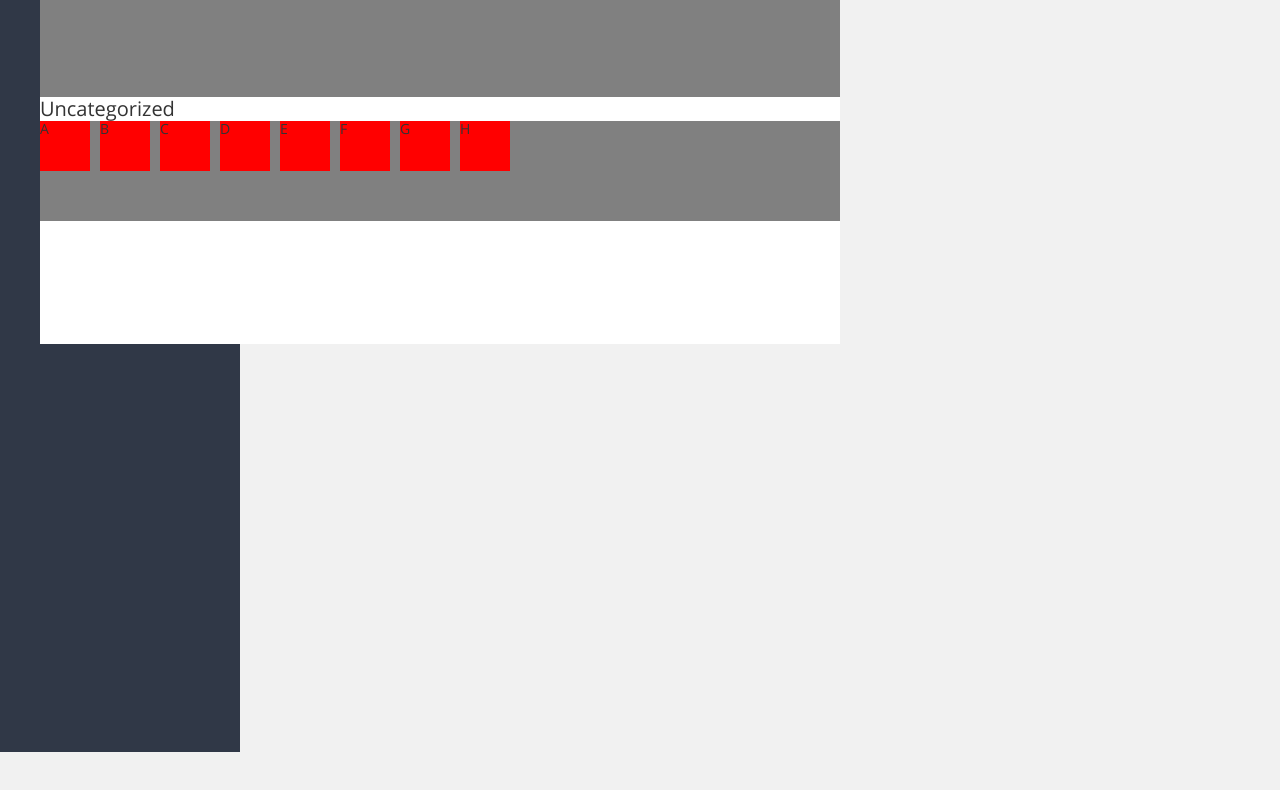
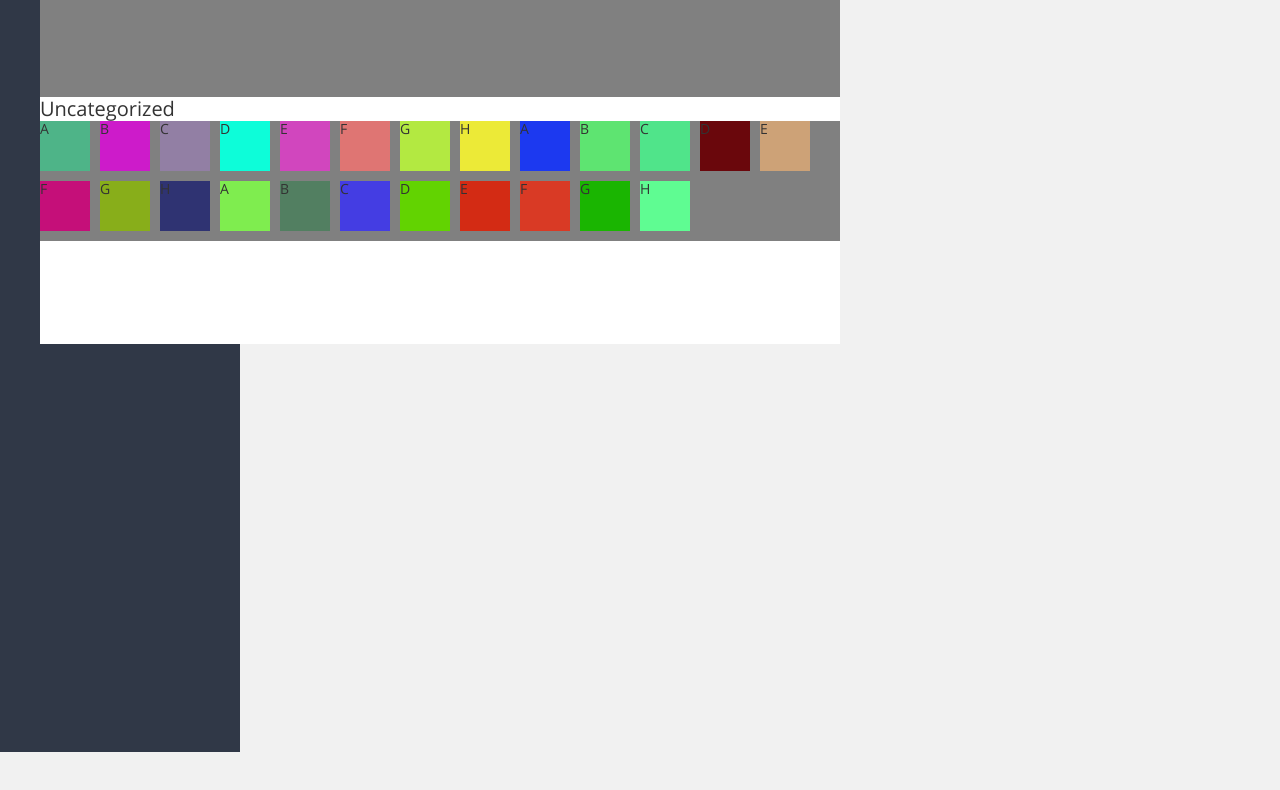
Before and after one commit to BenjaminHarding/AppSwitcher, a website: page src/index.html in a window 1280 px wide. Shown: the part 96-886 px from the top of the page. Drawn offline with Linux system fonts and the light colour scheme; files whose address does not match are found by name.

Commit message:
Dragging vertical now working

```diff
--- a/src/index.html
+++ b/src/index.html
@@ -47,6 +47,22 @@
               <div class="app-switcher-app js-drag-app">F</div>
               <div class="app-switcher-app js-drag-app">G</div>
               <div class="app-switcher-app js-drag-app">H</div>
+              <div class="app-switcher-app js-drag-app">A</div>
+              <div class="app-switcher-app js-drag-app">B</div>
+              <div class="app-switcher-app js-drag-app">C</div>
+              <div class="app-switcher-app js-drag-app">D</div>
+              <div class="app-switcher-app js-drag-app">E</div>
+              <div class="app-switcher-app js-drag-app">F</div>
+              <div class="app-switcher-app js-drag-app">G</div>
+              <div class="app-switcher-app js-drag-app">H</div>
+              <div class="app-switcher-app js-drag-app">A</div>
+              <div class="app-switcher-app js-drag-app">B</div>
+              <div class="app-switcher-app js-drag-app">C</div>
+              <div class="app-switcher-app js-drag-app">D</div>
+              <div class="app-switcher-app js-drag-app">E</div>
+              <div class="app-switcher-app js-drag-app">F</div>
+              <div class="app-switcher-app js-drag-app">G</div>
+              <div class="app-switcher-app js-drag-app">H</div>
 
             </div>
           </div>
--- a/src/sass/chrome/_app-switcher--new.scss
+++ b/src/sass/chrome/_app-switcher--new.scss
@@ -34,6 +34,7 @@
 .app-group__heading {}
 
 .app-group__content {
+  overflow: auto;
   min-height: 100px;
   background-color: grey;
 }
@@ -51,6 +52,7 @@
 
   background-color: red;
   margin-right: 10px;
+  margin-bottom: 10px;
 }
 
 [draggable] {
--- a/src/scripts/app-switcher-dnd.js
+++ b/src/scripts/app-switcher-dnd.js
@@ -32,6 +32,8 @@
 
     // Apps
     $( '.' + dragElements[1] ).attr('draggable', true).each(function(index,element) {
+
+      element.style.backgroundColor = `rgb( ${Math.floor(Math.random()*255)}, ${Math.floor(Math.random()*255)}, ${Math.floor(Math.random()*255)} )`;
 
       addAppDragEvents( element );
 
@@ -118,7 +120,18 @@
           var $tempChild = $(this),
             offset = $tempChild.offset();
 
-          if( mouseX > offset.left && (!childLeft || offset.left > childLeftOffset.left )  ) {
+          if( !childLeft ) {
+            childLeft = this;
+            childLeftOffset = offset;
+            return;
+          }
+
+          if( mouseX > offset.left && offset.left > childLeftOffset.left ) {
+            childLeft = $tempChild[0];
+            childLeftOffset = offset;
+          }
+
+          if( mouseY > offset.top && offset.top > childLeftOffset.top ) {
             childLeft = $tempChild[0]; //If the target is too far
             childLeftOffset = offset;
           }
```
Also changed, not shown: src/css/screen.css.
